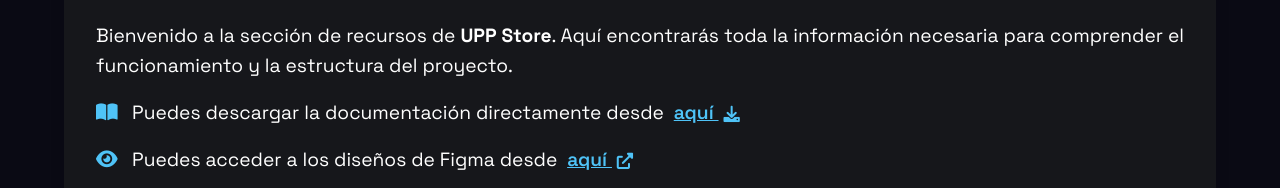
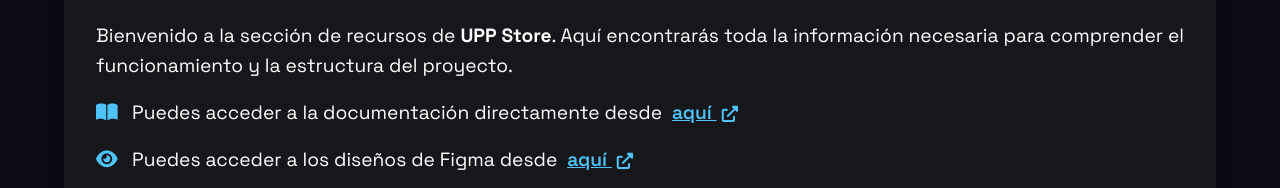
Before and after one commit to CodeMakeSoft/CodeMakeSoft.github.io, a plain HTML site: page html/manual.html in a window 1280 px wide. Shown: the part 8412-8600 px from the top of the page. Drawn offline with Linux system fonts and the light colour scheme.

Commit message:
fix(Cambio de documentación descargada a enlazada y direccionada)

```diff
--- a/html/manual.html
+++ b/html/manual.html
@@ -339,8 +339,9 @@
                     Bienvenido a la sección de recursos de <strong>UPP Store</strong>. Aquí encontrarás toda la información necesaria para comprender el funcionamiento y la estructura del proyecto.
                 </p>
                 <p class="description"><i class="fas fa-book-open icon-space"></i>
-                    Puedes descargar la documentación directamente desde&nbsp;
-                    <a href="#" class="download-link" download>aquí <i class="fas fa-download"></i></a>
+                    Puedes acceder a la documentación directamente desde&nbsp;
+                    <a href="https://docs.google.com/document/d/1_i9BdePeR40F9GnMFzA_QEqsOWVbFWNOJxDxXVT4ZC0/edit?tab=t.0" class="download-link" target="_blank" rel="noopener noreferrer">
+                        aquí <i class="fas fa-external-link-alt"></i></a>
                 </p>
                 <p class="description"><i class="fas fa-eye icon-space"></i>
                     Puedes acceder a los diseños de Figma desde&nbsp;
```
